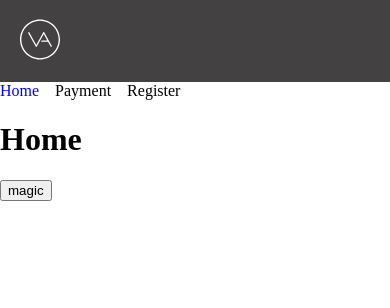
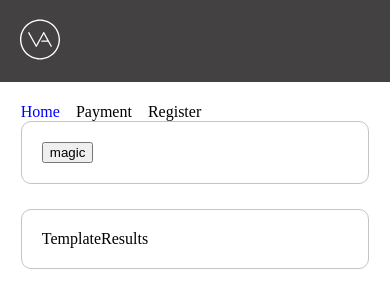
Before and after one commit to nicksiuxs/hackthon, a React (Create React App) app: page / in a window 390 px wide. Shown: the top 308 px of the page. Built offline with nearby package versions, Linux system fonts and the light colour scheme.

Commit message:
responsive styles and availability styles

```diff
--- a/src/App.css
+++ b/src/App.css
@@ -2,11 +2,42 @@
     --main-bg-header-color: #434141;
 }
 
-body{
-    margin:0;
+body {
+    margin: 0;
 }
 
-.main-content{
+.main-content {
     display: flex;
     flex-direction: column;
+    padding: 1.3rem;
 }
+
+/* panels */
+.panel {
+    border: 1px solid #C4C4C4;
+    box-sizing: border-box;
+    padding: 1.25rem;
+    border-radius: 10px;
+}
+
+.panel-50 {
+    width: 50%;
+}
+
+.panel-container {
+    display: flex;
+    flex-direction: row;
+    width: 100%;
+    gap: 1.563rem;
+}
+
+/* Mobile breackpoint */
+@media screen and (max-width: 500px) {
+    .panel-50 {
+        width: 100%;
+    }
+
+    .panel-container {
+        flex-direction: column;
+    }
+}
--- a/src/App.js
+++ b/src/App.js
@@ -2,9 +2,9 @@ import { Route, Routes } from "react-router";
 import AppProvider from "./context/AppContext";
 
 // Pages
-import Home from "./pages/Home";
-import Payment from "./pages/Payment";
-import Register from "./pages/Register";
+import Home from "./pages/Home/Home";
+import Payment from "./pages/Payment/Payment";
+import Register from "./pages/Register/Register";
 
 // components
 import Stepper from "./components/Stepper/Stepper";
@@ -16,8 +16,8 @@ import "./App.css";
 function App() {
   return (
     <AppProvider>
+      <Header />
       <main className="main-content">
-        <Header />
         <Stepper />
         <Routes>
           <Route path="/" element={<Home />} />
--- a/src/pages/Home.js
+++ /dev/null
@@ -1,17 +0,0 @@
-import React from 'react';
-import useFetchTemplates from '../customHooks/useFetchTemplates';
-
-const Home = () => {
-    const { fetchTemplates } = useFetchTemplates()
-    const callSomething = () => {
-        fetchTemplates()
-    }
-    return (
-        <div>
-            <h1>Home</h1>
-            <button onClick={callSomething}>magic</button>
-        </div>
-    )
-}
-
-export default Home
--- /dev/null
+++ b/src/pages/Home/Home.css
@@ -0,0 +1,3 @@
+.availability-container {
+
+}
--- /dev/null
+++ b/src/pages/Home/Home.js
@@ -0,0 +1,16 @@
+import React from 'react';
+import AvailabilityFilters from './components/AvailabilityFilters/AvailabilityFilters';
+import TemplateResults from './components/TemplateResults';
+import './Home.css';
+
+const Home = () => {
+
+    return (
+        <div className='panel-container'>
+            <AvailabilityFilters />
+            <TemplateResults />
+        </div>
+    )
+}
+
+export default Home
--- /dev/null
+++ b/src/pages/Home/components/AvailabilityFilters/AvailabilityFilters.js
@@ -0,0 +1,17 @@
+import React from 'react';
+import useFetchTemplates from '../../../../customHooks/useFetchTemplates';
+
+const AvailabilityFilters = () => {
+    const { fetchTemplates } = useFetchTemplates()
+    const callSomething = () => {
+        fetchTemplates()
+    }
+
+  return (
+    <div className='panel panel-50'>
+        <button onClick={callSomething}>magic</button>
+    </div>
+  )
+}
+
+export default AvailabilityFilters
--- /dev/null
+++ b/src/pages/Home/components/TemplateResults.js
@@ -0,0 +1,9 @@
+import React from 'react'
+
+const TemplateResults = () => {
+  return (
+    <div className='panel panel-50'>TemplateResults</div>
+  )
+}
+
+export default TemplateResults
```
Also changed, not shown: src/pages/Payment/Payment.js (renamed from src/pages/Payment.js), src/pages/Register/Register.js (renamed from src/pages/Register.js).
